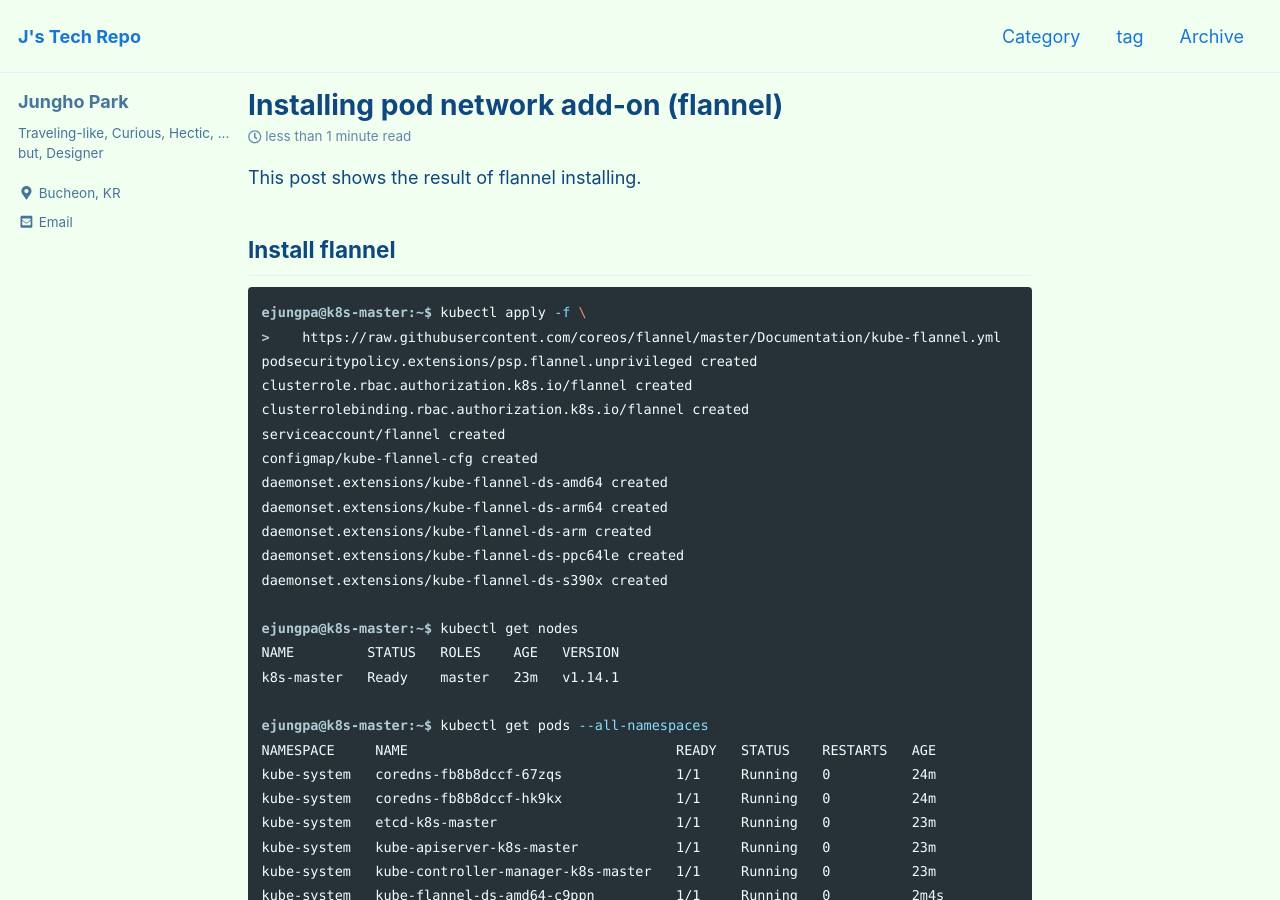
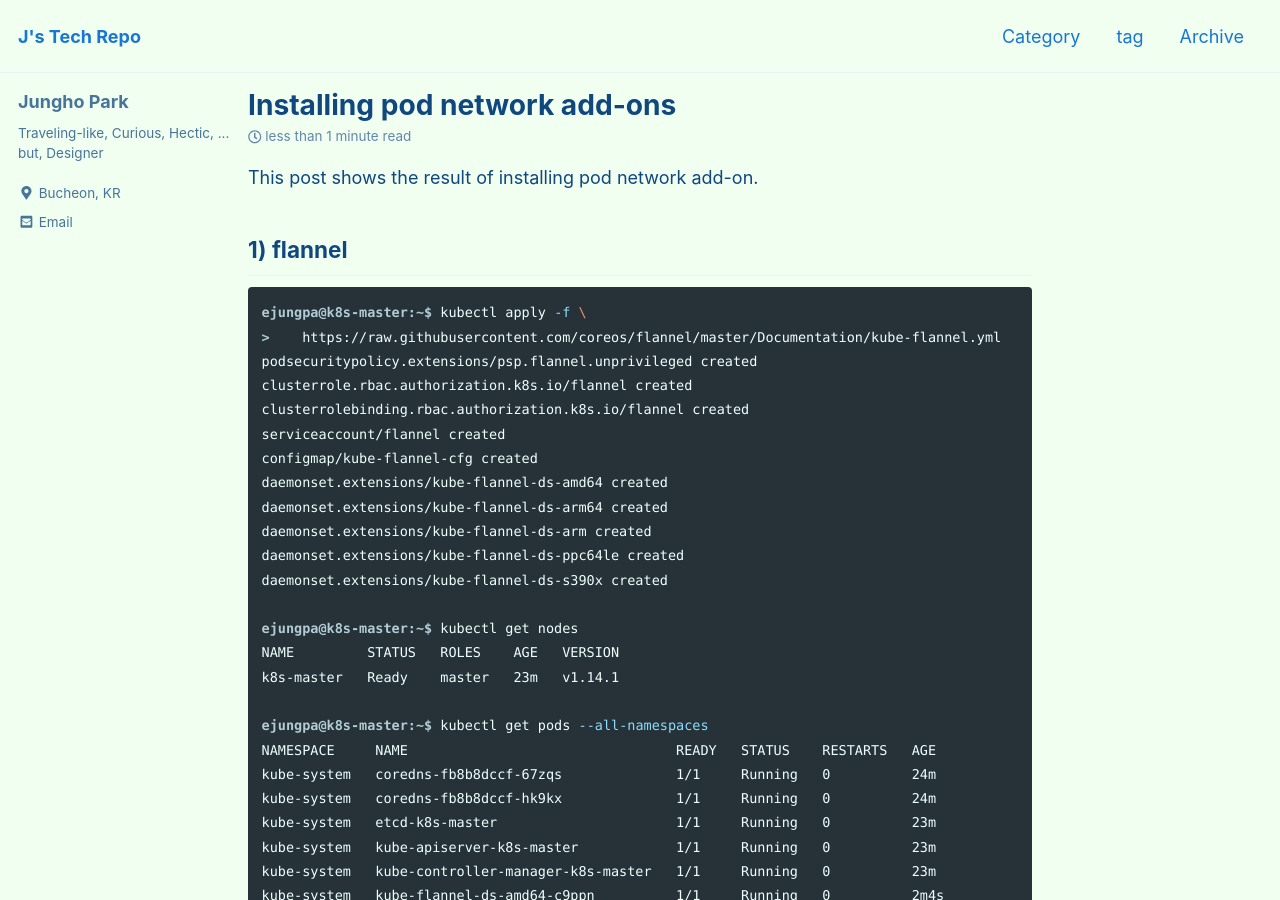
Before and after one commit to unipark00/tekrepo, a Jekyll site: the page built from _posts/2019-04-10-install-pod-network-add-on.md, in a window 1280 px wide and 900 px high. Built offline with Jekyll 4.4.1, drawn with Linux system fonts in a browser that asks for light colours; cached includes are drawn as plain includes.

Commit message:
Update 2019-04-10-install-pod-network-add-on.md

````diff
--- a/_posts/2019-04-10-install-pod-network-add-on.md
+++ b/_posts/2019-04-10-install-pod-network-add-on.md
@@ -1,5 +1,5 @@
 ---
-title: "Installing pod network add-on (flannel)"
+title: "Installing pod network add-ons"
 search: false
 categories:
   - Kubernetes
@@ -7,9 +7,9 @@ last_modified_at: 2019-04-10T21:30+09:00
 toc: false
 ---
 
-This post shows the result of flannel installing.
+This post shows the result of installing pod network add-on.
 
-## Install flannel
+## 1) flannel
 ```console
 ejungpa@k8s-master:~$ kubectl apply -f \
 >    https://raw.githubusercontent.com/coreos/flannel/master/Documentation/kube-flannel.yml
````
